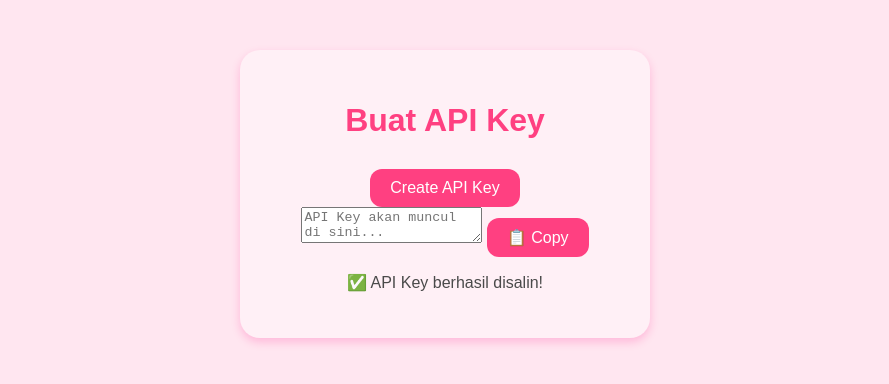
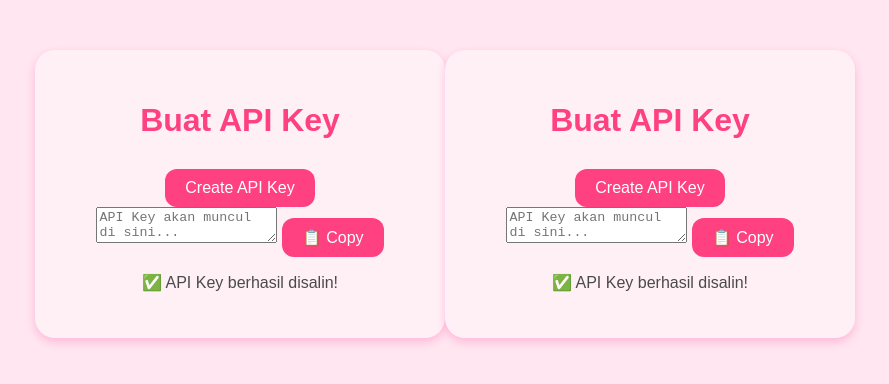
Before and after one commit to nabilaghnaaa/154_APIKey, a plain HTML site: page public/index.html in a window 1280 px wide. Shown: the part 206-590 px from the top of the page, without its empty margins (195-1084 px from the left). Drawn offline with Linux system fonts and the light colour scheme.

Commit message:
Struktur Konten Utama (Body)

```diff
--- a/public/index.html
+++ b/public/index.html
@@ -60,3 +60,15 @@
 
     <p class="copy-success" id="copySuccess">✅ API Key berhasil disalin!</p>
   </div>
+  <body>
+  <div class="container">
+    <h1>Buat API Key</h1>
+    <button id="btnBuat" onclick="buatApiKey()">Create API Key</button>
+
+    <div class="textarea-wrapper">
+      <textarea id="apikey" readonly placeholder="API Key akan muncul di sini..."></textarea>
+      <button id="btnCopy" onclick="copyApiKey()">📋 Copy</button>
+    </div>
+
+    <p class="copy-success" id="copySuccess">✅ API Key berhasil disalin!</p>
+  </div>
```
